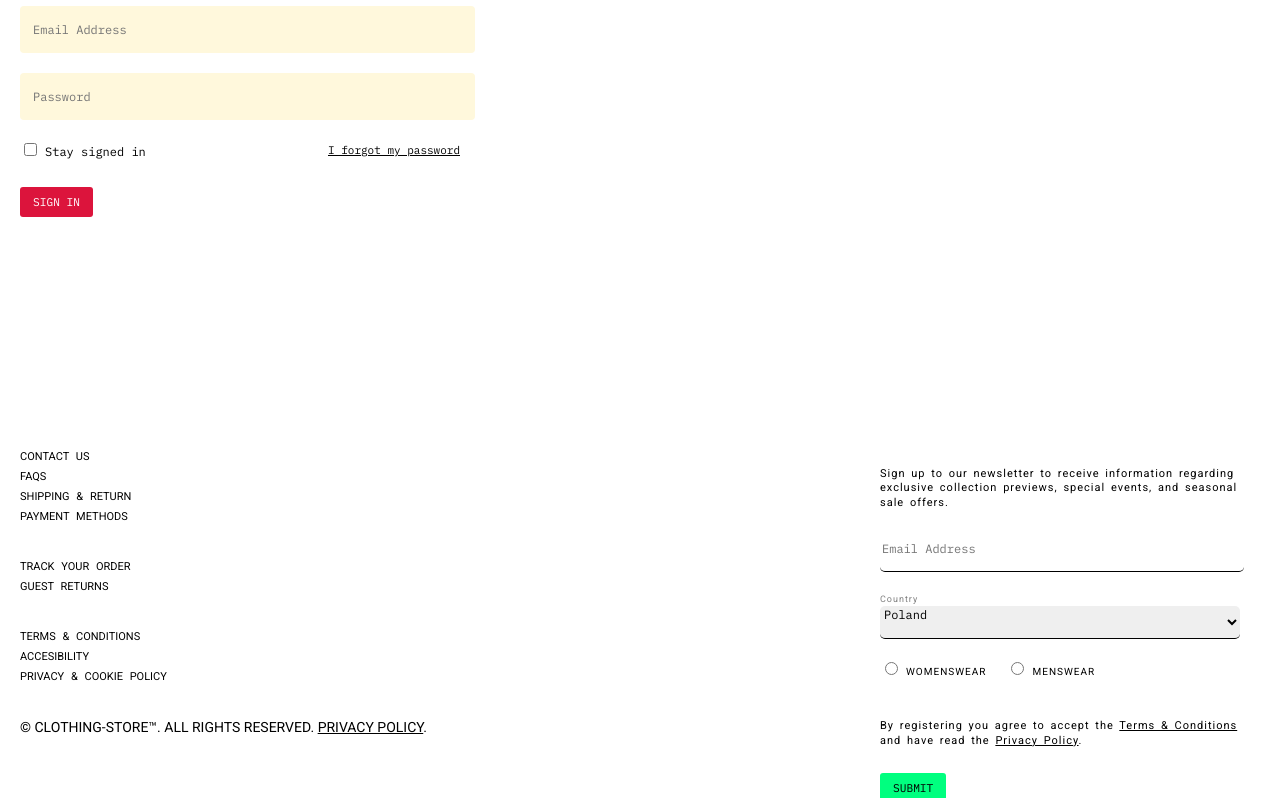
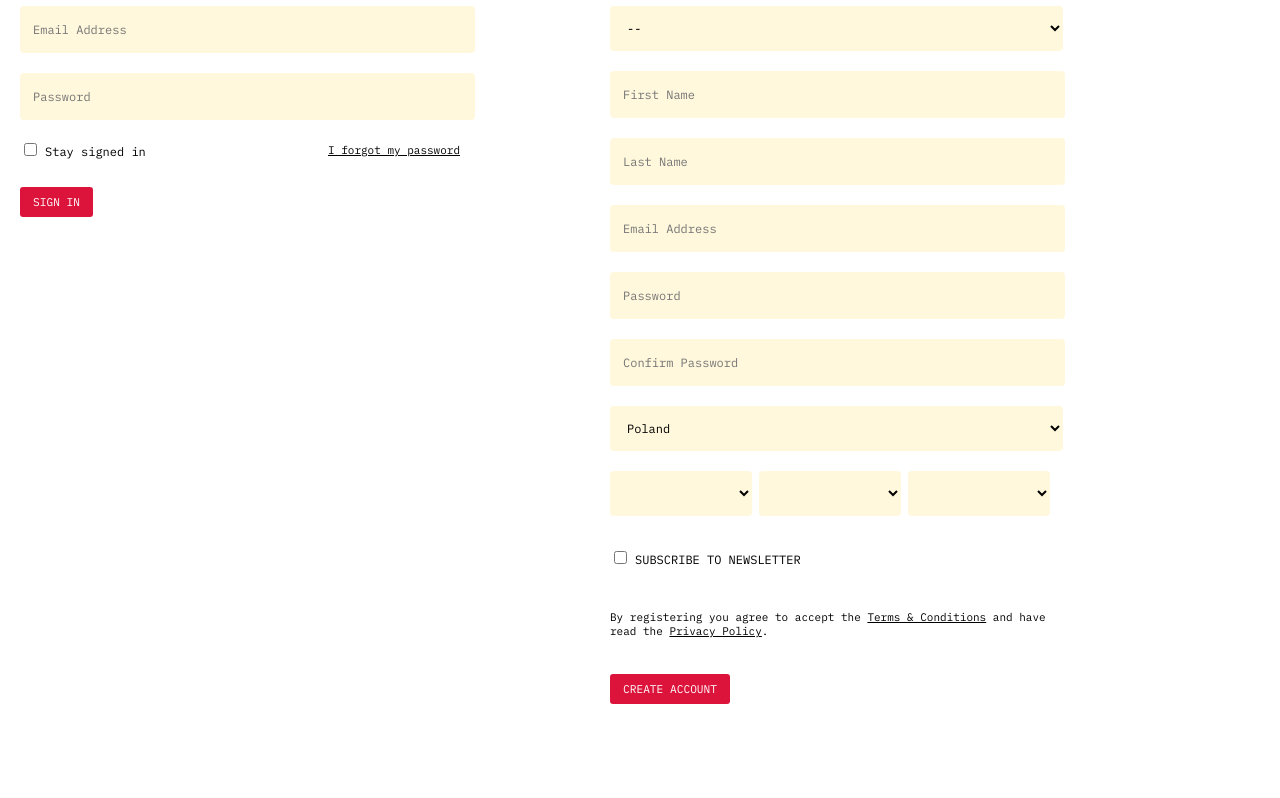
Before and after one commit to WangHoHan/clothing-store, an Angular app in the folder frontend/: page /login in a window 1280 px wide. Shown: the part 380-1178 px from the top of the page. Built offline with nearby package versions, Linux system fonts and the light colour scheme.

Commit message:
created register layout

```diff
--- a/frontend/src/app/components/footer/footer.component.css
+++ b/frontend/src/app/components/footer/footer.component.css
@@ -56,13 +56,14 @@ footer {
 
 #newsletter {
   float: right;
+  font-family: 'IBM Plex Mono', monospace;
   font-size: 11px;
   margin-top: 50px;
   letter-spacing: 1px;
   line-height: 1.3;
   text-transform: none;
   width: 380px;
-  word-spacing: 2px;
+  word-spacing: 0px;
 }
 
 #newsletter span{
--- a/frontend/src/app/components/footer/footer.component.html
+++ b/frontend/src/app/components/footer/footer.component.html
@@ -29,7 +29,7 @@
             <a href="#">terms & conditions</a>
           </li>
           <li>
-            <a href="#">accesibility</a>
+            <a href="#">accessibility</a>
           </li>
           <li>
             <a href="#">privacy & cookie policy</a>
--- a/frontend/src/app/components/login-page/login-page.component.css
+++ b/frontend/src/app/components/login-page/login-page.component.css
@@ -35,11 +35,11 @@
   width: 100%;
 }
 
-#input-text:focus {
+.input-text:focus {
   outline: none;
 }
 
-#form-checkbox label {
+#form-checkbox-login label {
   font-family: 'IBM Plex Mono', monospace;
   font-size: 12px;
   margin-left: 5px;
@@ -59,7 +59,7 @@
   text-decoration: none;
 }
 
-#form-login-submit {
+.form-submit {
   background-color: crimson;
   border: 0px;
   border-radius: 3px;
@@ -71,8 +71,92 @@
   text-transform: uppercase;
 }
 
-#form-login-submit:hover {
+.form-submit:hover {
   background-color: chocolate;
   cursor: pointer;
   text-decoration: underline;
 }
+
+#register-wrapper {
+  width: 440px;
+}
+
+#select-gender {
+  background-color: cornsilk;
+  border: 0px;
+  border-radius: 4px;
+  font-family: 'IBM Plex Mono', monospace;
+  font-size: 12px;
+  height: 45px;
+  padding-left: 13px;
+  vertical-align: center;
+  width: 103%;
+}
+
+#select-gender:focus {
+  outline: none;
+}
+
+#select-country {
+  background-color: cornsilk;
+  border: 0px;
+  border-radius: 4px;
+  font-family: 'IBM Plex Mono', monospace;
+  font-size: 12px;
+  height: 45px;
+  padding-left: 13px;
+  vertical-align: center;
+  width: 103%;
+}
+
+#select-country:focus {
+  outline: none;
+}
+
+#date-wrapper {
+  display: flex;
+  flex-direction: row;
+  justify-content: space-between;
+}
+
+.date-piece {
+  background-color: cornsilk;
+  border: 0px;
+  border-radius: 4px;
+  font-family: 'IBM Plex Mono', monospace;
+  font-size: 12px;
+  height: 45px;
+  padding-left: 13px;
+  vertical-align: center;
+  width: 142px;
+}
+
+#form-checkbox-newsletter {
+  margin-top: 32px;
+}
+
+#form-checkbox-newsletter label {
+  font-family: 'IBM Plex Mono', monospace;
+  font-size: 12px;
+  margin-left: 5px;
+  text-transform: none;
+}
+
+#terms-and-conditions {
+  font-family: 'IBM Plex Mono', monospace;
+  font-size: 11px;
+  line-height: 1.3;
+  margin-bottom: 10px;
+  margin-top: 40px;
+  text-transform: none;
+  word-spacing: 0px;
+}
+
+#terms-and-conditions a {
+  color: black;
+  text-decoration: underline;
+}
+
+#terms-and-conditions a:hover {
+  text-decoration: none;
+}
--- a/frontend/src/app/components/login-page/login-page.component.html
+++ b/frontend/src/app/components/login-page/login-page.component.html
@@ -8,15 +8,66 @@
       <div class="form-option">
         <input class="input-text" type="password" placeholder="Password">
       </div>
-      <div id="form-checkbox">
+      <div id="form-checkbox-login">
         <input type="checkbox" id="stay-signed-in">
         <label for="stay-signed-in">Stay signed in</label>
         <div id="password-reset">I forgot my password</div>
       </div>
     </form>
-    <button id="form-login-submit" type="submit" form="form-login" value="Submit">SIGN IN</button>
+    <button class="form-submit" type="submit" form="form-login" value="SIGN IN">SIGN IN</button>
   </div>
   <div id="register-wrapper">
     <div class="sign-register-header">REGISTER A NEW ACCOUNT</div>
+    <form id="form-register">
+      <div class="form-option">
+        <select id="select-gender" name="gender">
+          <option value="--">--</option>
+          <option value="Mr.">Mr.</option>
+          <option value="Ms.">Ms.</option>
+        </select>
+      </div>
+      <div class="form-option">
+        <input class="input-text" type="text" placeholder="First Name">
+      </div>
+      <div class="form-option">
+        <input class="input-text" type="text" placeholder="Last Name">
+      </div>
+      <div class="form-option">
+        <input class="input-text" type="email" placeholder="Email Address">
+      </div>
+      <div class="form-option">
+        <input class="input-text" type="password" placeholder="Password">
+      </div>
+      <div class="form-option">
+        <input class="input-text" type="password" placeholder="Confirm Password">
+      </div>
+      <div class="form-option">
+        <select id="select-country" name="gender">
+          <option value="Poland">Poland</option>
+        </select>
+      </div>
+      <div id="date-wrapper">
+        <div class="form-option-date">
+          <select class="date-piece" name="day">
+          </select>
+        </div>
+        <div class="form-option-date">
+          <select class="date-piece" name="month">
+          </select>
+        </div>
+        <div class="form-option-date">
+          <select class="date-piece" name="year">
+          </select>
+        </div>
+      </div>
+      <div id="form-checkbox-newsletter">
+        <input type="checkbox" id="newsletter">
+        <label for="newsletter">SUBSCRIBE TO NEWSLETTER</label>
+      </div>
+    </form>
+    <div id="terms-and-conditions">
+      By registering you agree to accept the <a href="#">Terms & Conditions</a> and have read the <a href="#">Privacy Policy</a>.
+    </div>
+    <button class="form-submit" type="submit" form="form-register" value="CREATE ACCOUNT">CREATE ACCOUNT</button>
   </div>
 </div>
```
